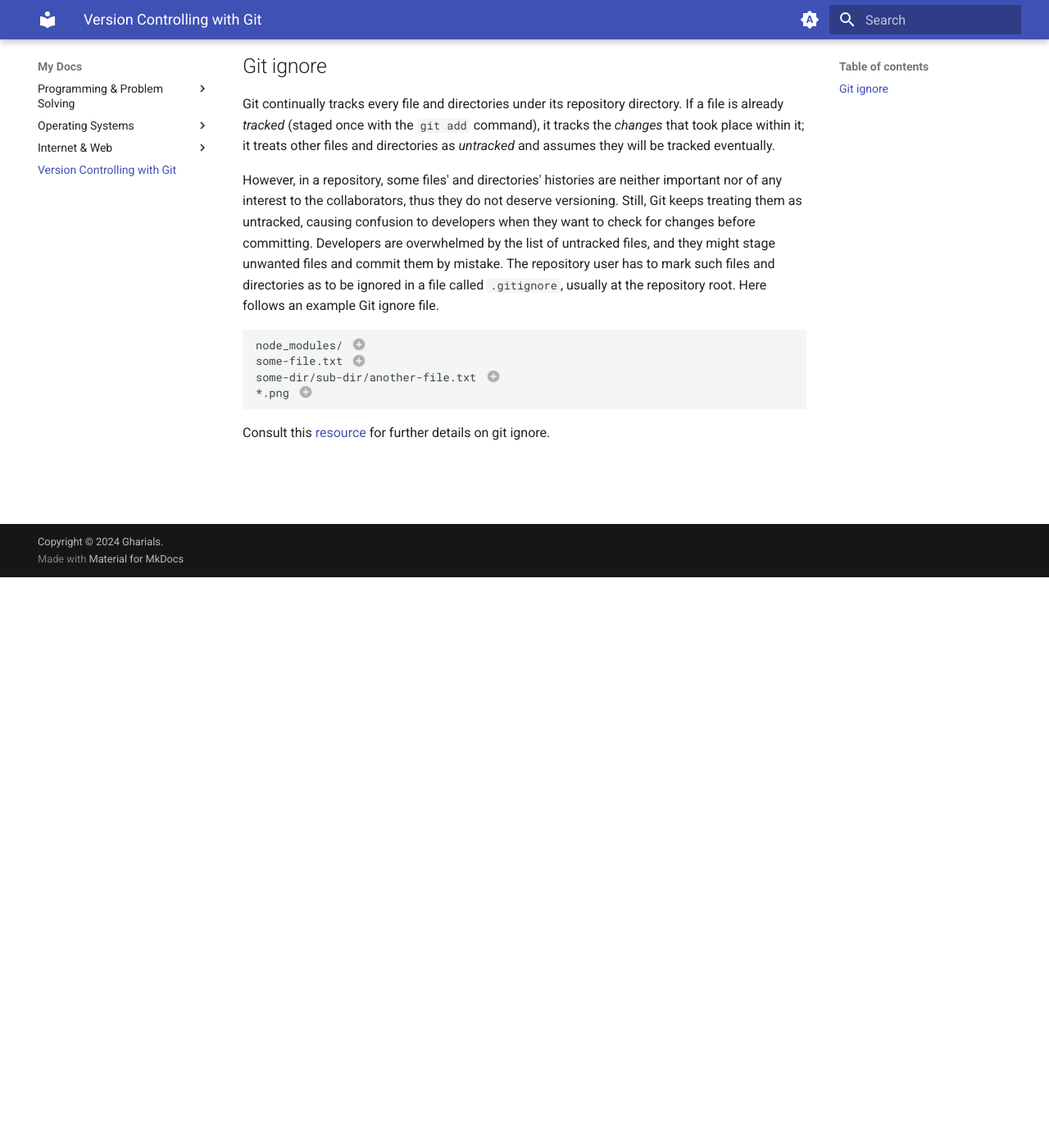
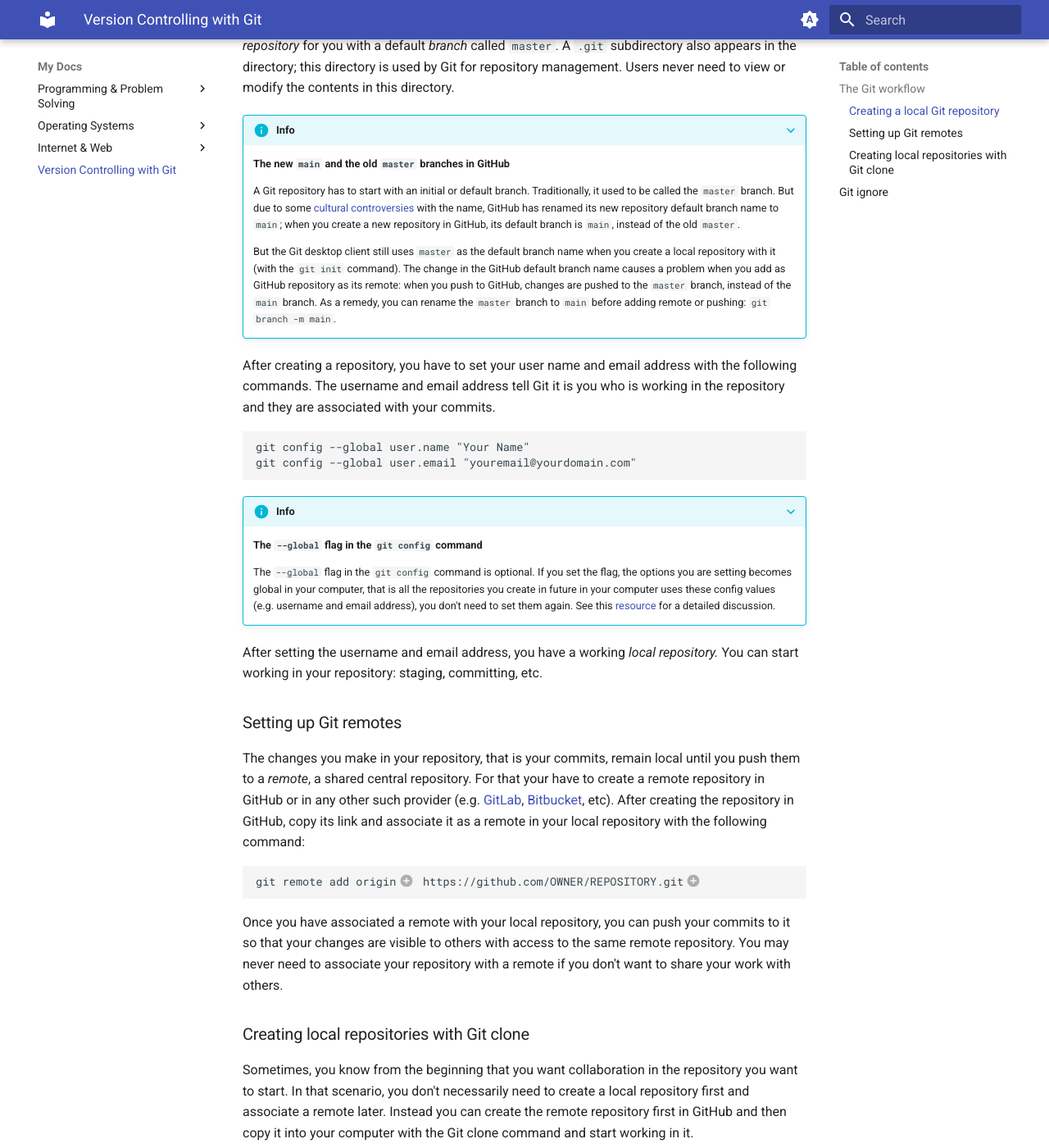
Before and after one commit to gharials/dev-path, an MkDocs documentation site: the page built from docs/vcs-git.md, in a window 1280 px wide and 1400 px high, scrolled down 696 px. Shown: the whole window at 82% size. Built offline with MkDocs 1.6.1 and Material for MkDocs 9.7.7, drawn with Linux system fonts in a browser that asks for light colours; some of the changed text lies outside the part shown.

Commit message:
'vcs-git': new section 'git workflow'.

````diff
--- a/docs/vcs-git.md
+++ b/docs/vcs-git.md
@@ -3,6 +3,16 @@
 Git serves two major purposes: _history tracking_ and _collaboration._ When a developer works on a project for a long period, it is difficult for him/her to memorize the changes the project files have gone through. Git preserves the file histories as _commits._ It helps developers go through a files history or the entire repository history whenever necessary.
 
 Any complex project requires team collaboration. When a team of developers work together on the same project, there must be some means to keep their work in sync among themselves. Git serves this purpose with Git _remotes_, a central Git repository. Developers finish their tasks on their local repositories and _push_ their changes to the remote repository when they are done so that other developers can _pull_ his/her changes into their local repositories.
+
+See these [pages](https://github.com/git-guides) for a more exhaustive and authoritative treatment of Git.
+
+## The Git workflow
+
+This section gives a overview of how developers use Git. Before using Git on your computer, [download](https://git-scm.com/downloads) and install it.
+
+### Creating a local Git repository
+
+You can designate any directory in your computer as a Git repository. In order to do so, open Git Bash in the desired directory and run the `git init` command. This command creates a _local repository_ for you with a default _branch_ called `master`. A `.git` subdirectory also appears in the directory; this directory is used by Git for repository management. Users never need to view or modify the contents in this directory.
 
 ???+ info
     **The new `main` and the old `master` branches in GitHub**
@@ -10,6 +20,47 @@ Any complex project requires team collaboration. When a team of developers work
     A Git repository has to start with an initial or default branch. Traditionally, it used to be called the `master` branch. But due to some [cultural controversies](https://www.theserverside.com/feature/Why-GitHub-renamed-its-master-branch-to-main) with the name, GitHub has renamed its new repository default branch name to `main`; when you create a new repository in GitHub, its default branch is `main`, instead of the old `master`.
 
     But the Git desktop client still uses `master` as the default branch name when you create a local repository with it (with the `git init` command). The change in the GitHub default branch name causes a problem when you add as GitHub repository as its remote: when you push to GitHub, changes are pushed to the `master` branch, instead of the `main` branch. As a remedy, you can rename the `master` branch to `main` before adding remote or pushing: `git branch -m main`.
+
+After creating a repository, you have to set your user name and email address with the following commands. The username and email address tell Git it is you who is working in the repository and they are associated with your commits.
+
+```
+git config --global user.name "Your Name"
+git config --global user.email "youremail@yourdomain.com"
+```
+
+???+ info
+    **The `--global` flag in the `git config` command**
+
+    The `--global` flag in the `git config` command is optional. If you set the flag, the options you are setting becomes global in your computer, that is all the repositories you create in future in your computer uses these config values (e.g. username and email address), you don't need to set them again. See this [resource](https://docs.github.com/en/get-started/getting-started-with-git/setting-your-username-in-git) for a detailed discussion.
+
+After setting the username and email address, you have a working _local repository._ You can start working in your repository: staging, committing, etc.
+
+### Setting up Git remotes
+
+The changes you make in your repository, that is your commits, remain local until you push them to a _remote_, a shared central repository. For that your have to create a remote repository in GitHub or in any other such provider (e.g. [GitLab](https://about.gitlab.com/), [Bitbucket](https://bitbucket.org/), etc). After creating the repository in GitHub, copy its link and associate it as a remote in your local repository with the following command:
+
+<div class="annotate" markdown>
+```
+git remote add origin(1) https://github.com/OWNER/REPOSITORY.git(2)
+```
+</div>
+
+1. Name of the remote. A local repository may have multiple remotes with their unique names; the default remote name is `origin`.
+2. Link to the remote repository. You can find it in the repository webpage.
+
+Once you have associated a remote with your local repository, you can push your commits to it so that your changes are visible to others with access to the same remote repository. You may never need to associate your repository with a remote if you don't want to share your work with others.
+
+### Creating local repositories with Git clone
+
+Sometimes, you know from the beginning that you want collaboration in the repository you want to start. In that scenario, you don't necessarily need to create a local repository first and associate a remote later. Instead you can create the remote repository first in GitHub and then copy it into your computer with the Git clone command and start working in it.
+
+```
+git clone https://github.com/github/training-kit.git
+```
+
+This command creates the repository on your computer and copies all the contents from the remote repository. It also automatically sets the remote repository as the `origin` remote; you don't need to do it manually.
+
+You can use Git clone when you want to work on an existing remote repository created by someone else.
 
 ## Git ignore
 
@@ -31,4 +82,4 @@ some-dir/sub-dir/another-file.txt (3)
 3. Ignore the specific file `another-file.txt` in the `some-dir/sub-dir/` subdirectory.
 4. Ignore all `png` files in the repository.
 
-Consult this [resource](https://www.atlassian.com/git/tutorials/saving-changes/gitignore) for further details on git ignore.
+Consult this [resource](https://www.atlassian.com/git/tutorials/saving-changes/gitignore) for further details on Git ignore.
````
